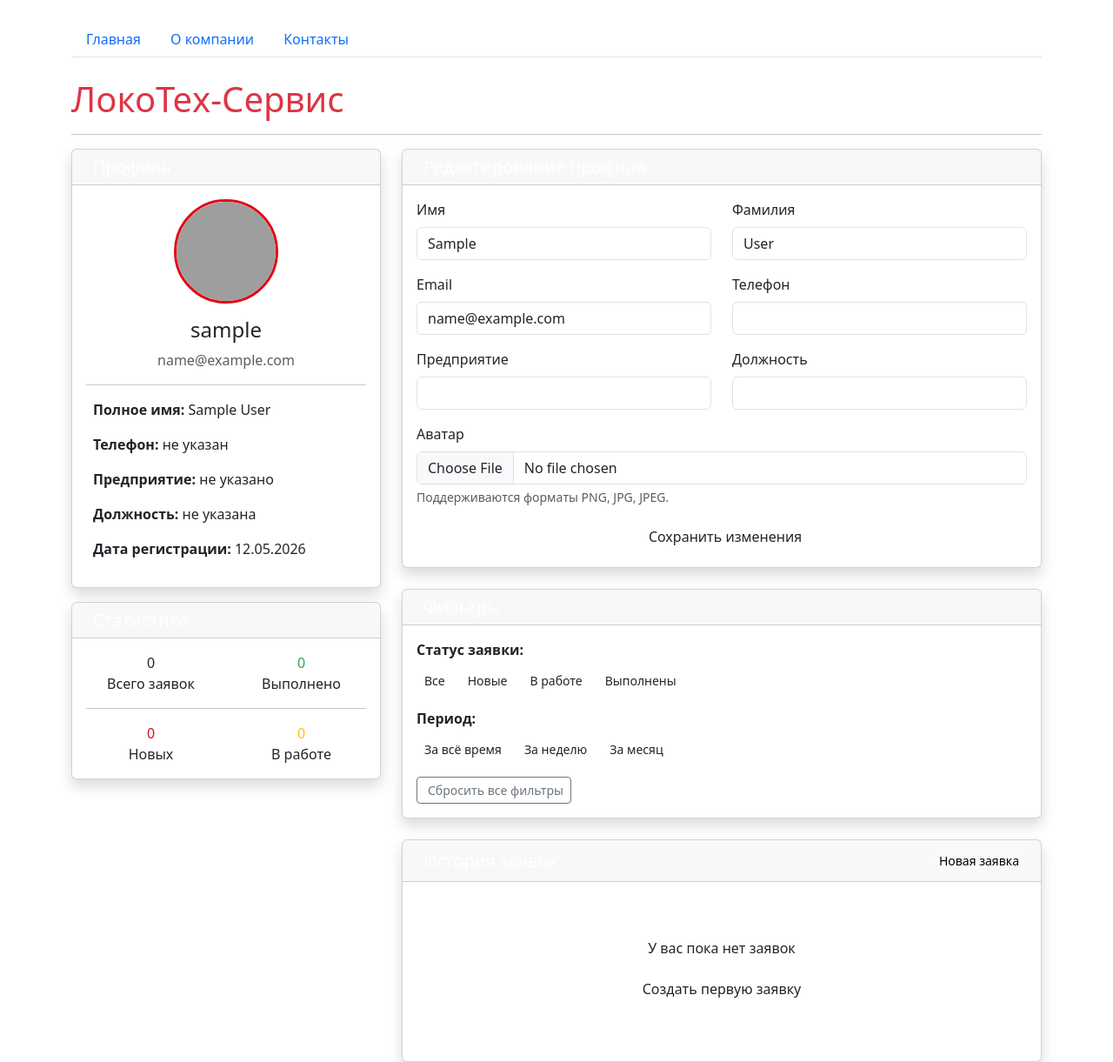
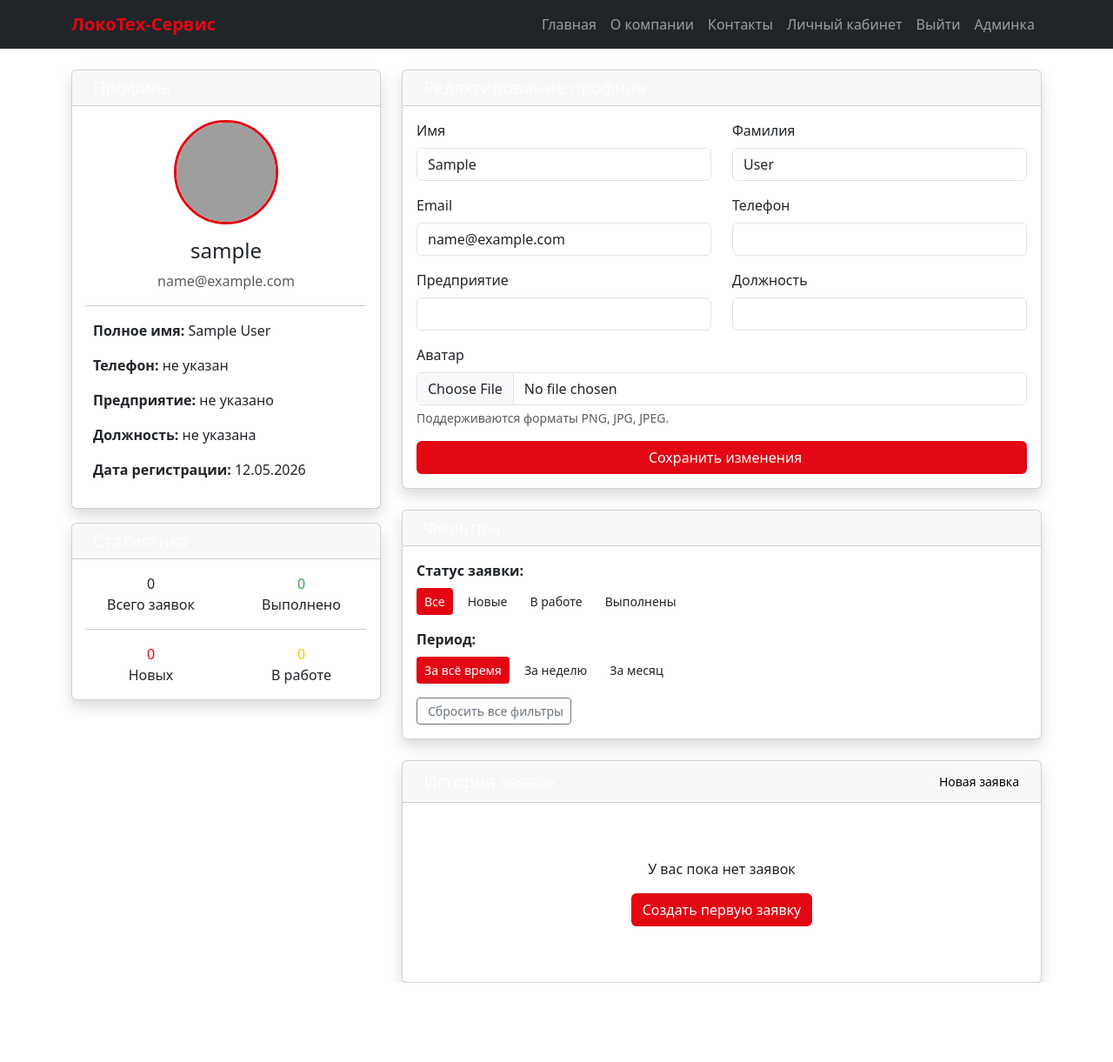
Before and after one commit to hellwor410/lokotech-django-site, a Django app: page /accounts/profile/ in a window 1280 px wide. Shown: the whole page at 87% size. After the commit the page ends 1130 px from the top, so only its background shows below. Run offline with Django 5.2, Linux system fonts and the light colour scheme; the visitor is signed in with stand-in values (Sample User, id 1); data that the repository does not hold is empty; grey boxes are pictures that could not be loaded.

Commit message:
Update base.html

```diff
--- a/templates/base.html
+++ b/templates/base.html
@@ -2,27 +2,40 @@
 <html>
 <head>
     <title>ЛокоТех-Сервис</title>
-    <meta charset="utf-8">
-    <meta name="viewport" content="width=device-width, initial-scale=1">
     <link href="https://cdn.jsdelivr.net/npm/bootstrap@5.3.0/dist/css/bootstrap.min.css" rel="stylesheet">
+    <style>
+        .navbar-brand { font-weight: bold; color: #E30613 !important; }
+        .btn-red { background-color: #E30613; color: white; }
+        .btn-red:hover { background-color: #b00000; color: white; }
+    </style>
 </head>
 <body>
+    <nav class="navbar navbar-expand-lg bg-dark" data-bs-theme="dark">
+        <div class="container">
+            <a class="navbar-brand" href="/">ЛокоТех-Сервис</a>
+            <div class="collapse navbar-collapse">
+                <ul class="navbar-nav ms-auto">
+                    <li class="nav-item"><a class="nav-link" href="/">Главная</a></li>
+                    <li class="nav-item"><a class="nav-link" href="/about/">О компании</a></li>
+                    <li class="nav-item"><a class="nav-link" href="/contacts/">Контакты</a></li>
+                    {% if user.is_authenticated %}
+                        <li class="nav-item"><a class="nav-link" href="{% url 'profile' %}">Личный кабинет</a></li>
+                        <li class="nav-item"><a class="nav-link" href="{% url 'logout' %}">Выйти</a></li>
+                    {% else %}
+                        <li class="nav-item"><a class="nav-link" href="{% url 'login' %}">Вход</a></li>
+                        <li class="nav-item"><a class="nav-link" href="{% url 'register' %}">Регистрация</a></li>
+                    {% endif %}
+                    <li class="nav-item"><a class="nav-link" href="/admin/">Админка</a></li>
+                </ul>
+            </div>
+        </div>
+    </nav>
     <div class="container mt-4">
-        <!-- НАВИГАЦИЯ -->
-        <ul class="nav nav-tabs mb-4">
-            <li class="nav-item">
-                <a class="nav-link {% if request.path == '/' %}active{% endif %}" href="/">Главная</a>
-            </li>
-            <li class="nav-item">
-                <a class="nav-link {% if request.path == '/about/' %}active{% endif %}" href="/about/">О компании</a>
-            </li>
-            <li class="nav-item">
-                <a class="nav-link {% if request.path == '/contacts/' %}active{% endif %}" href="/contacts/">Контакты</a>
-            </li>
-        </ul>
-
-        <h1 class="text-danger">ЛокоТех-Сервис</h1>
-        <hr>
+        {% if messages %}
+            {% for message in messages %}
+                <div class="alert alert-success">{{ message }}</div>
+            {% endfor %}
+        {% endif %}
         {% block content %}{% endblock %}
     </div>
 </body>
```
